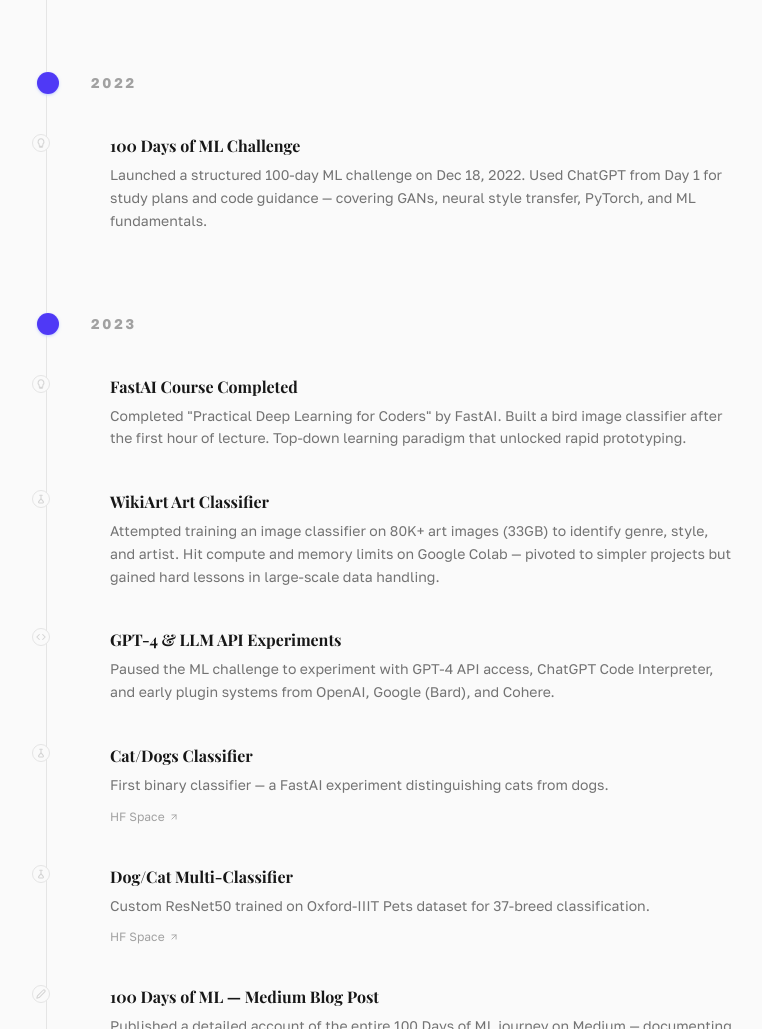
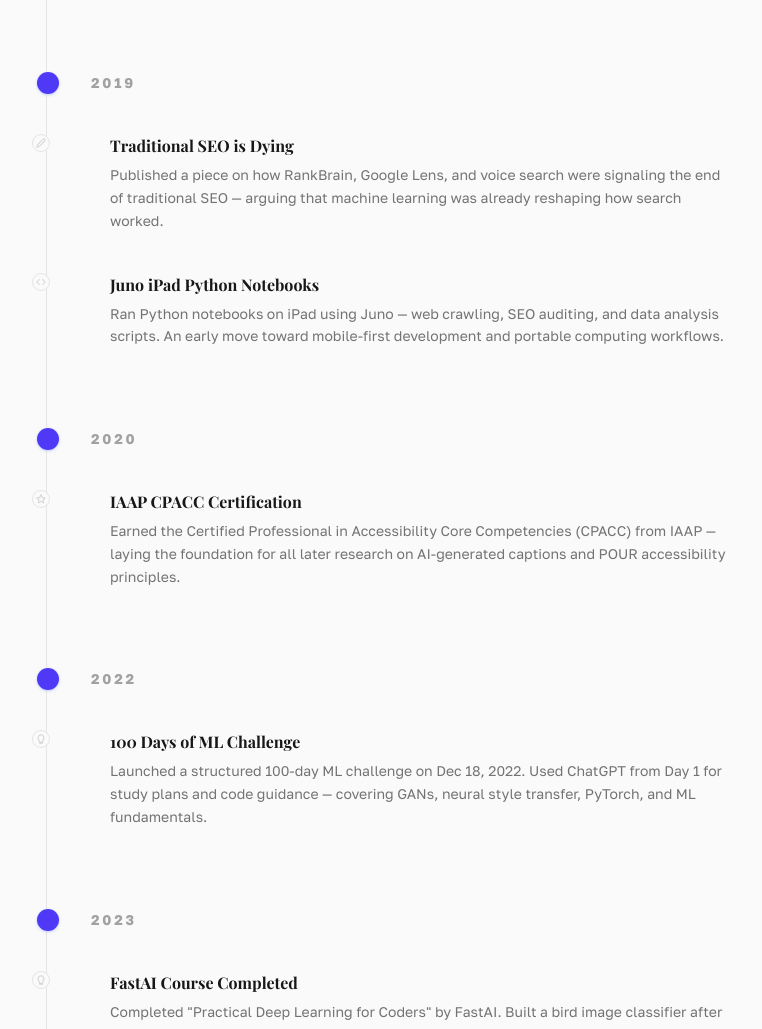
Before and after one commit to Frantz103/Frantz103.github.io, an Astro site: page /timeline in a window 1280 px wide. Shown: the part 1200-2229 px from the top of the page, without its empty margins (266-1028 px from the left). Built offline with nearby package versions, Linux system fonts and the light colour scheme; Astro itself is replaced by a stand-in of ours; a web font is replaced by a local one.

Commit message:
Add 2019-2020 timeline events: SEO/ML post, Juno notebooks, CPACC cert
Co-Authored-By: Claude Opus 4.6 <noreply@anthropic.com>

```diff
--- a/src/data/timeline.ts
+++ b/src/data/timeline.ts
@@ -58,6 +58,27 @@ export const timelineEvents: TimelineEvent[] = [
         href: 'https://www.linkedin.com/feed/update/urn:li:activity:6459205375498014720/',
       },
     ],
+  },
+  {
+    year: '2019',
+    title: 'Traditional SEO is Dying',
+    icon: 'pen',
+    description:
+      'Published a piece on how RankBrain, Google Lens, and voice search were signaling the end of traditional SEO — arguing that machine learning was already reshaping how search worked.',
+  },
+  {
+    year: '2019',
+    title: 'Juno iPad Python Notebooks',
+    icon: 'code',
+    description:
+      'Ran Python notebooks on iPad using Juno — web crawling, SEO auditing, and data analysis scripts. An early move toward mobile-first development and portable computing workflows.',
+  },
+  {
+    year: '2020',
+    title: 'IAAP CPACC Certification',
+    icon: 'spark',
+    description:
+      'Earned the Certified Professional in Accessibility Core Competencies (CPACC) from IAAP — laying the foundation for all later research on AI-generated captions and POUR accessibility principles.',
   },
   {
     year: '2022',
```
Also changed, not shown: docs/timeline/index.html (+1 -1 lines).
